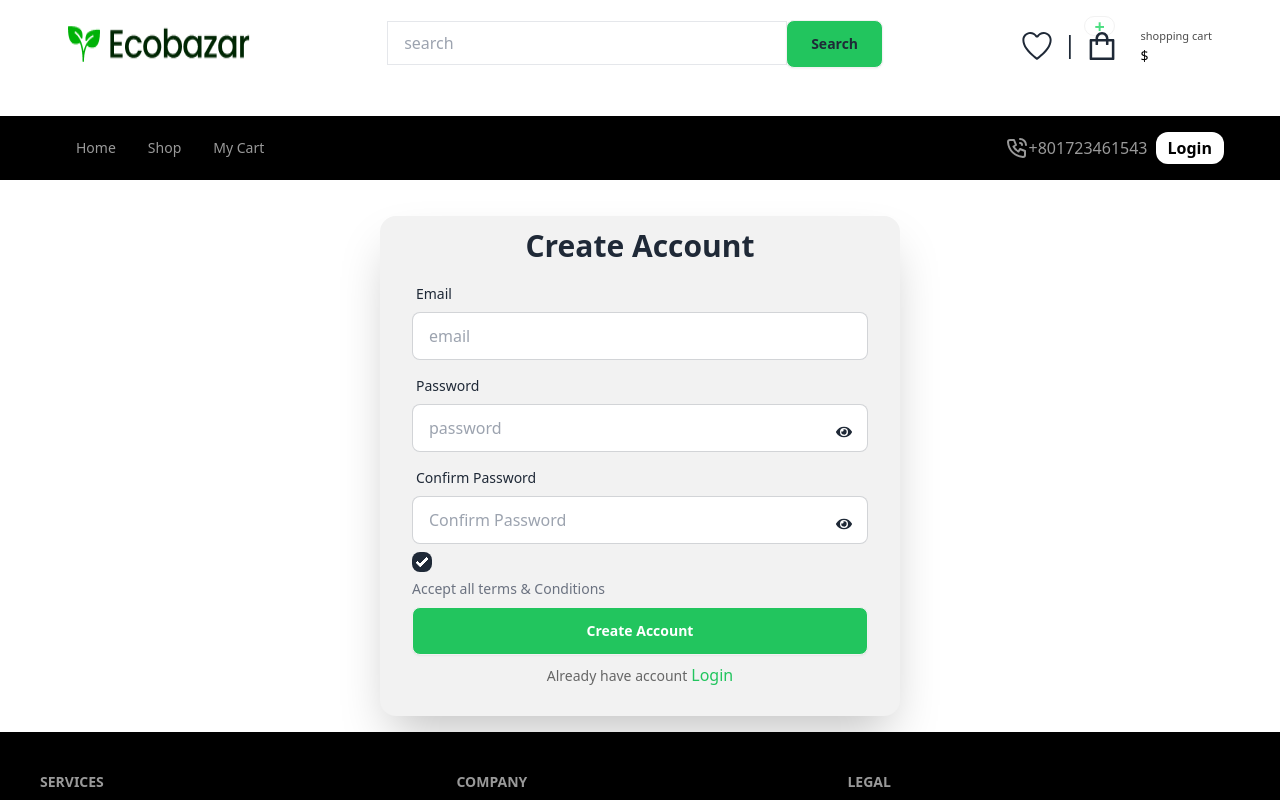
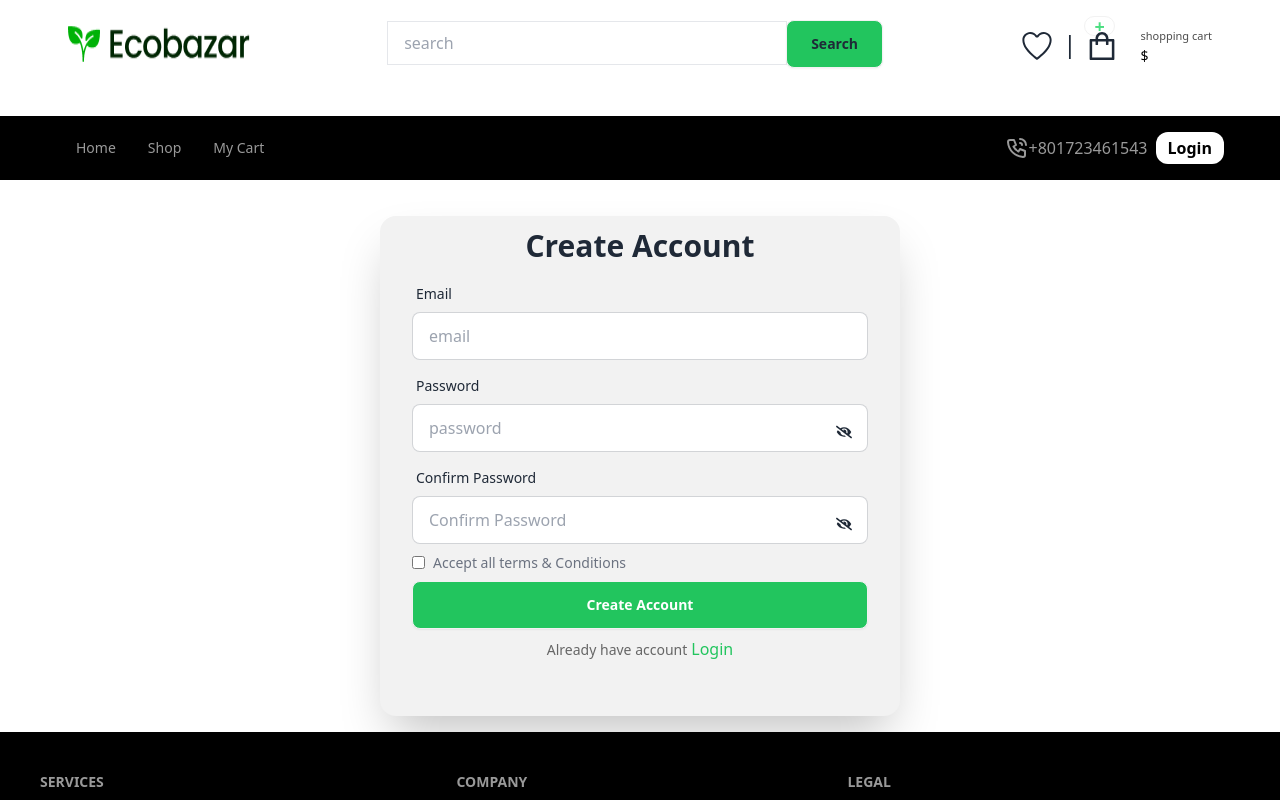
Before and after one commit to Hassan4np/Frouts-client, a React (Vite) app: page /signup in a window 1280 px wide. Shown: the top 800 px of the page. Built offline with nearby package versions, Linux system fonts and the light colour scheme; no server answers.

Commit message:
update login

```diff
--- a/src/Components/Mainpage/Home.jsx/Category.jsx
+++ b/src/Components/Mainpage/Home.jsx/Category.jsx
@@ -55,6 +55,7 @@ const Category = () => {
                     </Link>
                 </SwiperSlide>
                 <SwiperSlide className="">
+                <Link to={`/categoryshop/${'Meat'}`}>
                     <div className="h-[210px] w-[200px] border  hover:border-emerald-700">
                         <div className="w-[80px] h-[80px] mx-auto "  >
                             <img src={p3} alt="" className="pt-8" />
@@ -64,8 +65,10 @@ const Category = () => {
                             <p className="text-[14px] font-normal text-[#808080]">Products</p>
                         </div>
                     </div>
+                    </Link>
                 </SwiperSlide>
                 <SwiperSlide className="">
+                <Link to={`/categoryshop/${'Sancks'}`}>
                     <div className="h-[210px] w-[200px] border  hover:border-emerald-700">
                         <div className="w-[80px] h-[80px] mx-auto "  >
                             <img src={p4} alt="" className="pt-8" />
@@ -75,8 +78,10 @@ const Category = () => {
                             <p className="text-[14px] font-normal text-[#808080]">Products</p>
                         </div>
                     </div>
+                    </Link>
                 </SwiperSlide>
                 <SwiperSlide className="">
+                <Link to={`/categoryshop/${'Fruit'}`}>
                     <div className="h-[210px] w-[200px] border">
                         <div className="w-[80px] h-[80px] mx-auto "  >
                             <img src={p1} alt="" className="pt-8" />
@@ -86,8 +91,10 @@ const Category = () => {
                             <p className="text-[14px] font-normal text-[#808080]">Products</p>
                         </div>
                     </div>
+                    </Link>
                 </SwiperSlide>
                 <SwiperSlide className="">
+                <Link to={`/categoryshop/${'Drinks'}`}>
                     <div className="h-[210px] w-[200px] border">
                         <div className="w-[80px] h-[80px] mx-auto "  >
                             <img src={p6} alt="" className="pt-8" />
@@ -97,6 +104,7 @@ const Category = () => {
                             <p className="text-[14px] font-normal text-[#808080]">Products</p>
                         </div>
                     </div>
+                    </Link>
                 </SwiperSlide>
             </Swiper>
         </div>
--- a/src/Components/Mainpage/Home.jsx/Review.jsx
+++ b/src/Components/Mainpage/Home.jsx/Review.jsx
@@ -14,7 +14,7 @@ const Review = () => {
     return (
         <div className="py-10">
             <Swiper
-                slidesPerView={4}
+                slidesPerView={3}
                 spaceBetween={60}
                 centeredSlides={true}
                 // pagination={{
--- a/src/Components/Mainpage/Register/Signin.jsx
+++ b/src/Components/Mainpage/Register/Signin.jsx
@@ -8,11 +8,11 @@ import { useState } from "react";
 
 
 const Signin = () => {
-    const { UserLogin,UserGoogleLogin } = useAuth();
+    const { UserLogin, UserGoogleLogin } = useAuth();
     const [error, seterror] = useState();
     const [show, setshow] = useState(false)
     const loc = useLocation();
-    const navigate = useNavigate();
+    const navagater = useNavigate();
     const handlelogin = (e) => {
         e.preventDefault();
         const from = e.target;
@@ -23,19 +23,19 @@ const Signin = () => {
         UserLogin(email, password)
             .then(res => {
                 console.log(res.user)
-                navigate(loc.state ? loc.state : '/')
-
-            }).catch(error => {
+            })
+             navagater(loc.state ? loc.state : "/")
+            .catch(error => {
                 seterror(error.message)
             })
     };
-    const hendlegoogle=()=>{
+    const hendlegoogle = () => {
         //todo
         UserGoogleLogin()
-        .then(res=>{
+            .then(res => {
                 console.log(res.user)
                 navigate(loc.state ? loc.state : '/')
-        }).catch(error=>{
+            }).catch(error => {
                 console.log(error)
                 seterror(error.message)
 
--- a/src/Components/Mainpage/Register/Signup.jsx
+++ b/src/Components/Mainpage/Register/Signup.jsx
@@ -1,6 +1,6 @@
 
-import { FaEye } from 'react-icons/fa';
-import { Link } from "react-router-dom";
+import { FaEye, FaEyeSlash } from 'react-icons/fa';
+import { Link, useLocation, useNavigate } from "react-router-dom";
 import useAuth from '../Hooks.jsx/useAuth';
 import { useState } from 'react';
 import useAxousPublic from '../Hooks.jsx/useAxousPublic';
@@ -8,6 +8,10 @@ import useAxousPublic from '../Hooks.jsx/useAxousPublic';
 
 const Signup = () => {
     const { UserSignup } = useAuth();
+    const loc = useLocation();
+    const navagater = useNavigate()
+    const [show, setshow] = useState(false)
+    const [shows, setshows] = useState(false)
     const [error, seterror] = useState('');
     const axouPublic = useAxousPublic();
     const handlesignup = (e) => {
@@ -26,9 +30,13 @@ const Signup = () => {
                 axouPublic.post('/users', email)
                     .then(res => {
                         console.log(res.data)
-                    }).catch(error => {
+                    })
+
+                    navagater(loc.state?loc.state:"/login")
+                    .catch(error => {
                         console.log(error)
                     })
+
 
             }).catch(error => {
                 seterror(error.message)
@@ -52,18 +60,24 @@ const Signup = () => {
                             <label className="label">
                                 <span className="label-text">Password</span>
                             </label>
-                            <input type="password" placeholder="password" name="password1" className="input input-bordered" required />
-                            <FaEye className="absolute top-14 right-4"></FaEye>
+                            <input type={`${show ? 'text' : 'password'}`} placeholder="password" name="password1" className="input input-bordered" required />
+                            {
+                                show ? <FaEye onClick={() => setshow(!show)} className="absolute top-14 right-4"></FaEye> :
+                                    <FaEyeSlash onClick={() => setshow(!show)} className="absolute top-14 right-4"></FaEyeSlash>
+                            }
                         </div>
                         <div className="form-control relative ">
                             <label className="label">
                                 <span className="label-text">Confirm Password</span>
                             </label>
-                            <input type="password" placeholder="Confirm Password" name="ConfirmPassword2" className="input input-bordered" required />
-                            <FaEye className="absolute top-14 right-4"></FaEye>
+                            <input type={`${shows ? 'text' : 'password'}`} placeholder="Confirm Password" name="ConfirmPassword2" className="input input-bordered" required />
+                            {
+                                shows ? <FaEye onClick={() => setshows(!shows)} className="absolute top-14 right-4"></FaEye> :
+                                    <FaEyeSlash onClick={() => setshows(!shows)} className="absolute top-14 right-4"></FaEyeSlash>
+                            }
                             <div className='flex mt-2'>
-                                <form>
-                                    <input type="checkbox" checked="checked" className="checkbox checkbox-sm mr-2 " />
+                                <form className='flex'>
+                                    <input type="checkbox" className=" mr-2 " />
                                     <p className='text-[14px] font-normal text-gray-500'>Accept all terms & Conditions</p>
                                 </form>
                             </div>
```
Lines whose indentation alone changed are shown as unchanged.
